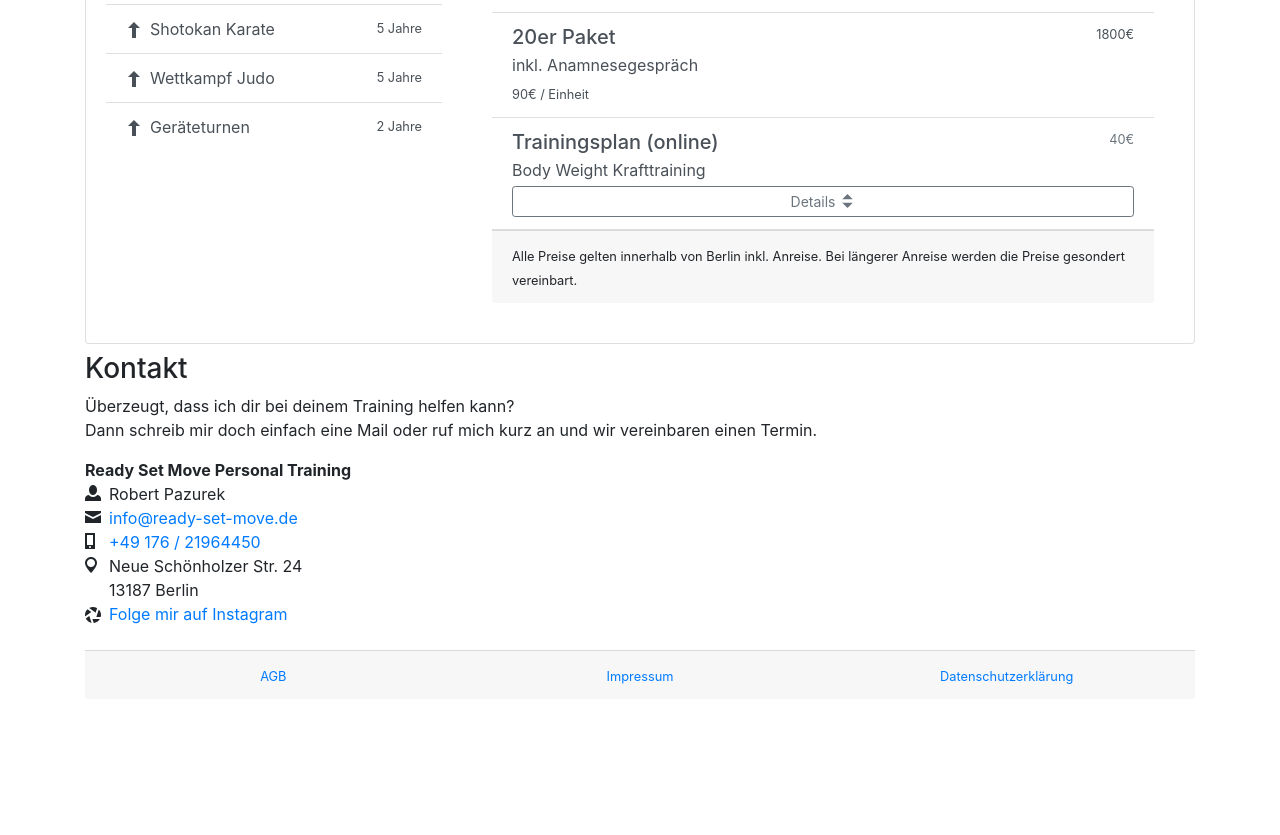
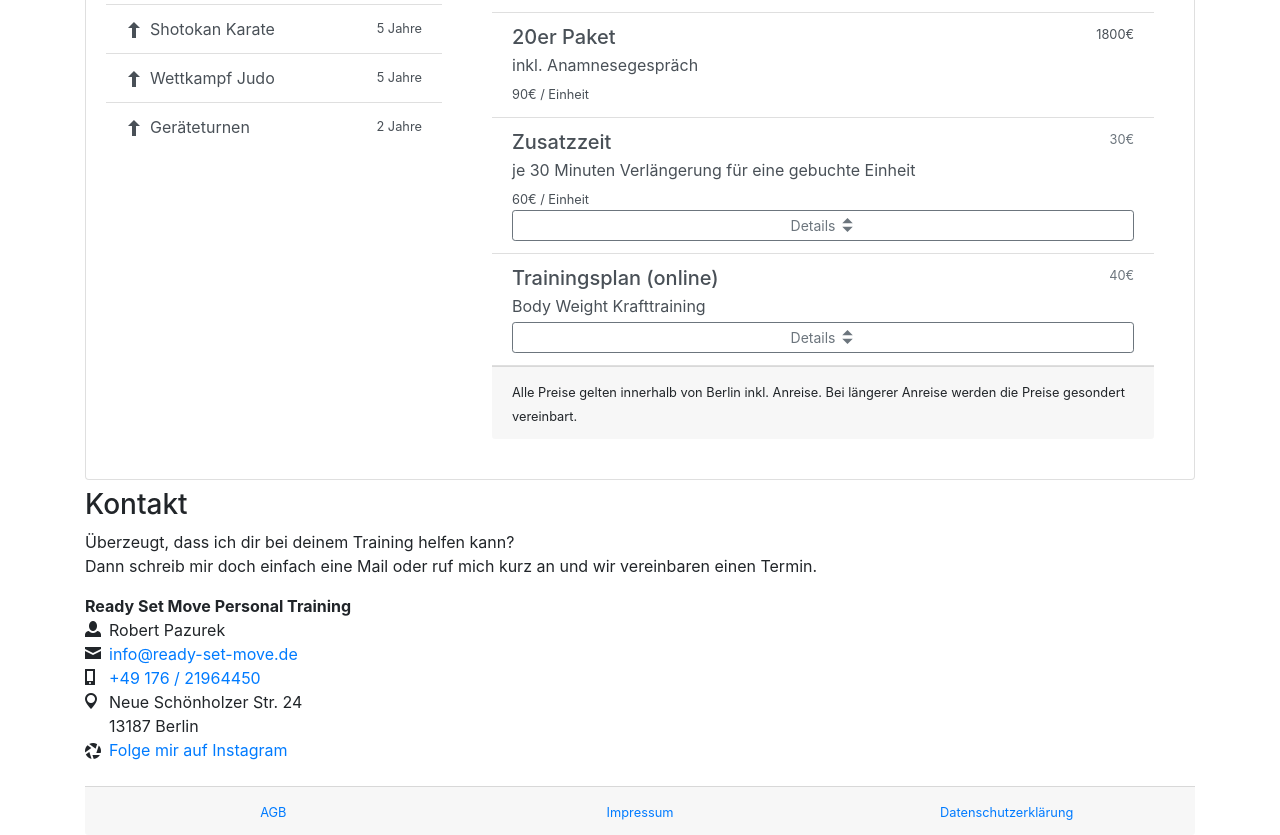
Before and after one commit to GronkerLonker/ready-set-move-landing-page, a plain HTML site: page index.html in a window 1280 px wide. Shown: the part 938-1773 px from the top of the page. Before the commit the page ends 1637 px from the top, so only its background shows below. Drawn offline with nearby package versions, Linux system fonts and the light colour scheme.

Commit message:
Add additional time upgrade.

```diff
--- a/index.html
+++ b/index.html
@@ -296,6 +296,25 @@
                           <p class="mb-1">inkl. Anamnesegespräch</p>
                           <small>90€ / Einheit</small>
                         </li>
+                        <li class="list-group-item list-group-item-action flex-column align-items-start" data-toggle="collapse" data-target="#time-upgrade-details">
+                          <div class="d-flex w-100 justify-content-between">
+                            <h5 class="mb-1">Zusatzzeit</h5>
+                            <small class="text-muted">30€</small>
+                          </div>
+                          <p class="mb-1">je 30 Minuten Verlängerung für eine gebuchte Einheit</p>
+                          <small>60€ / Einheit</small>
+                          <button class="btn btn-outline-secondary btn-sm btn-block" type="button" aria-expanded="false" aria-controls="time-upgrade-details">
+                            Details <span class="oi oi-elevator" title="elevator" aria-hidden="true"></span>
+                          </button>
+                          <div class="text-muted collapse mt-2" id="time-upgrade-details">
+                            <p>
+                              <small class="text-muted">Wenn du mehr Themenfelder abdecken oder intensiver trainieren möchtest, kannst du eine bereits gebuchte Einheite für einen günstigen Stundenpreis verlängern.</small>
+                            </p>
+                            <p>
+                              <small class="text-muted">Die Verlängerung muss bei der Terminabsprache angegeben werden, damit ich die Einheit richtig einplanen kann und kann auch dauerhaft für eines der Pakete gebucht werden.</small>
+                            </p>
+                          </div>
+                        </li>
                         <li class="list-group-item list-group-item-action flex-column align-items-start" data-toggle="collapse" data-target="#online-consultation-details">
                           <div class="d-flex w-100 justify-content-between">
                             <h5 class="mb-1">Trainingsplan (online)</h5>
```
